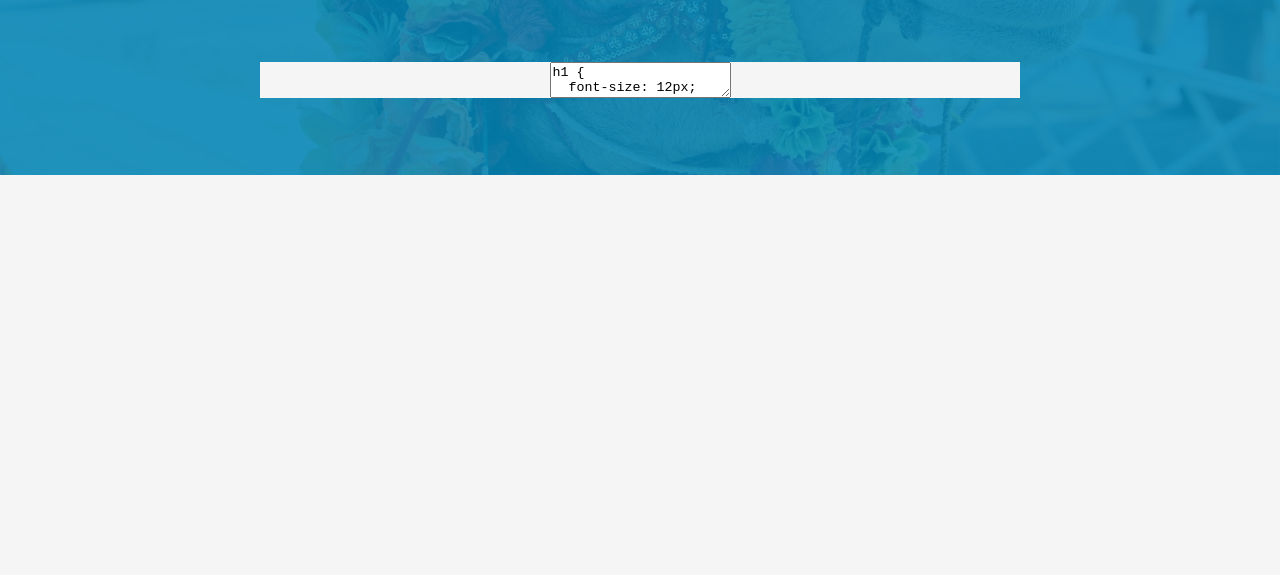
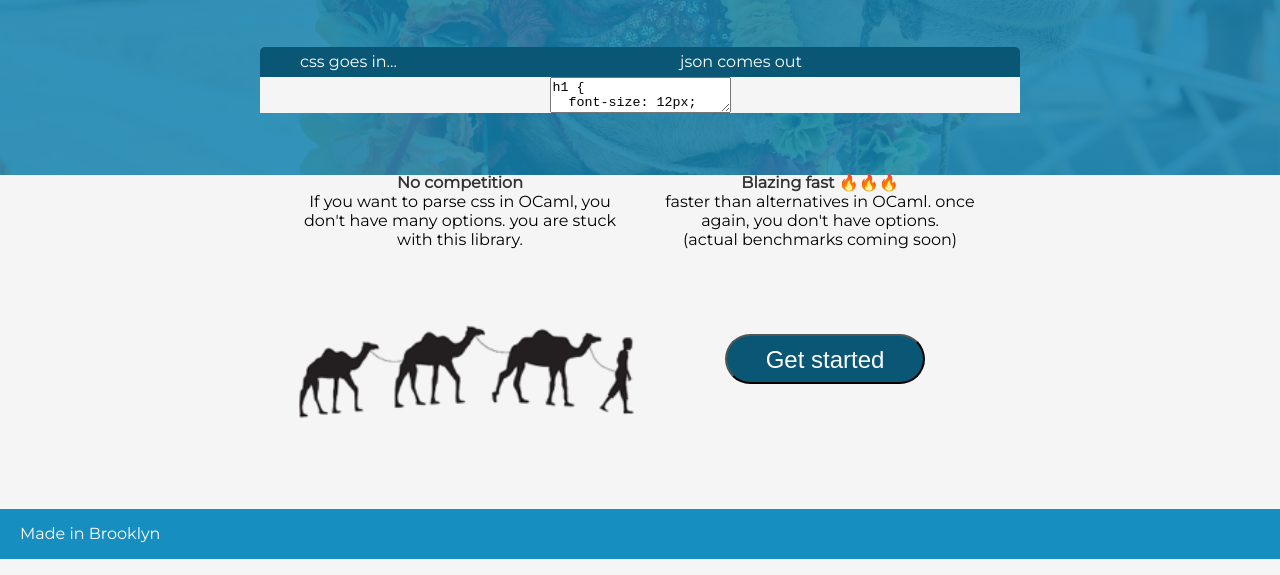
Before and after one commit to samouri/ocaml-css, a website: page docs/src/index.html in a window 1280 px wide. Shown: the part 225-800 px from the top of the page. Drawn offline with Linux system fonts and the light colour scheme.

Commit message:
not bad yo

```diff
--- a/docs/src/index.html
+++ b/docs/src/index.html
@@ -1,5 +1,6 @@
 <html>
   <head>
+    <link href="https://fonts.googleapis.com/css?family=Montserrat" rel="stylesheet">
     <link rel="stylesheet" href="./styles.css">
     <link rel="stylesheet" href="lib/codemirror.css">
     <script src="./index.js"></script>
@@ -12,12 +13,33 @@
     </section>
     <h1 class="page-title"> css-parse </h1>
     <h2 class="page-subtitle"> Parse and print your css in OCaml and JavaScript </h2>
+    <div class="explorer-area-header">
+      <span> css goes in... </span>
+      <span> json comes out </span>
+    </div>
     <div class="explorer-area">
       <textarea class="css-input">
       <textarea class="css-ast"></textarea>
     </textarea>
     </div>
+    <div class="brag-area">
+      <div class="brag">
+        <span class="brag-title"><b>No competition</b></span>
+        <span class="brag-content"> If you want to parse css in OCaml, you don't have many options. you are stuck with this library.</span>
+      </div>
+      <div class="brag">
+        <span class="brag-title"><b>Blazing fast 🔥🔥🔥</b></span>
+        <span class="brag-content">faster than alternatives in OCaml. once again, you don't have options.<br> (actual benchmarks coming soon) </span>
+      </div>
+    </div>
+    <div class="call-to-action">
+      <img src="./images/camel-train.png">
+      <button type="button"> Get started </button>
+    </div>
   </body>
+  <footer>
+    <span> Made in Brooklyn</span>
+  </footer>
   <script>
     const inputStartValue = `h1 {
   font-size: 12px;
@@ -40,6 +62,8 @@
     const astCodeMirror = window.CodeMirror.fromTextArea(cssAst, {
       mode: { name: 'javascript', json: true },
       lineNumbers: true,
+      lineWrapping: true,
+      readOnly: true,
     });
 
     cssCodeMirror.on('change', e => {
--- a/docs/src/styles.css
+++ b/docs/src/styles.css
@@ -1,5 +1,6 @@
 html {
   background-color: rgb(245, 245, 245 );
+  font-family: 'Montserrat', sans-serif;
 }
 
 body {
@@ -37,7 +38,8 @@ h1 {
   left: 0;
   width: 100%;
   height: 100%;
-  background-color: rgba(3, 142, 195, 0.83);
+  /* background-color: rgba(3, 142, 195, 0.83); */
+  background-color: rgb(22,142,192, 0.8);
 }
 
 .header a {
@@ -65,11 +67,36 @@ h1 {
   text-align: center;
 }
 
+.explorer-area-header {
+  width: 760px;
+  background-color: rgb(9,87,117);
+  height: 30px;
+  margin: 0 auto;
+  margin-top: 30px;
+  padding: 0;
+  color: white;
+  display: flex;
+  flex-direction: row;
+  border-top-left-radius: 5px;
+  border-top-right-radius: 5px;
+}
+
+.explorer-area-header span {
+  display: flex;
+  margin-left: 40px;
+  width: 200px;
+  margin-top: 5px;
+}
+
+.explorer-area-header span:nth-child(1)  {
+  margin-right: 140px;
+}
+
 .explorer-area {
   display: flex;
   justify-content: space-around;
   width: 760px;
-  margin: 50 auto;
+  margin: 0 auto;
   background-color: rgb(245, 245, 245 );
 }
 
@@ -77,3 +104,69 @@ h1 {
   font-size: 12px;
   width: 360px;
 }
+
+.brag-area {
+  display: flex;
+  flex-direction: row;
+  margin: 0 auto;
+  margin-top: 50px;
+}
+
+.brag {
+  display: flex;
+  flex-direction: column;
+  width: 340px;
+  padding: 10px;
+  text-align: center;
+}
+
+.brag-title {
+  color: rgb(51,51,51);
+}
+.brag-content {
+  color: rbg(85,85,85);
+}
+
+.call-to-action {
+  display: flex;
+  width: 760px;
+  margin: 0 auto;
+  margin-top: 50px;
+  padding-left: 50px;
+  padding-bottom: 80px;
+}
+
+.call-to-action img {
+  width: 340px;
+  padding: 10px;
+}
+
+.call-to-action button {
+  background-color: rgb(9,87, 117);
+  border-radius: 25px;
+  font-size: 24px;
+  color: white;
+  width: 200px;
+  height: 50px;
+  margin-left: 80px;
+  padding: 10px;
+  margin-top: 25px;
+  cursor: pointer;
+}
+
+.call-to-action button:hover {
+  background-color: rgb(12, 123, 167);
+}
+
+footer {
+  height: 50px;
+  width: 100%;
+  color: white;
+  background-color: rgb(22,142,192);
+}
+
+footer span {
+  display: flex;
+  margin-left: 20px;
+  margin-top: 15px;
+}
```
